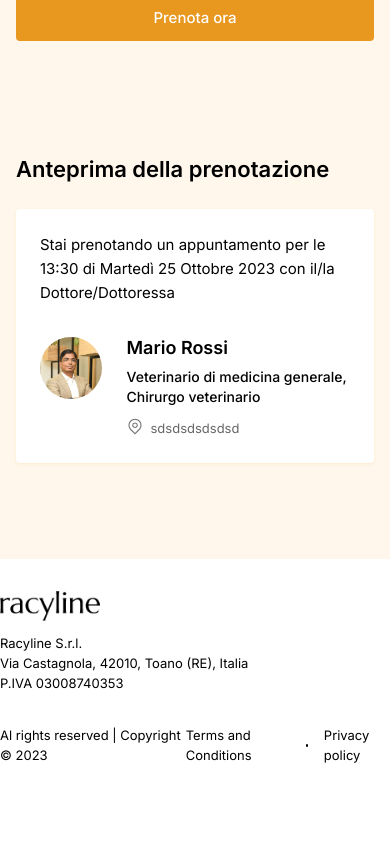
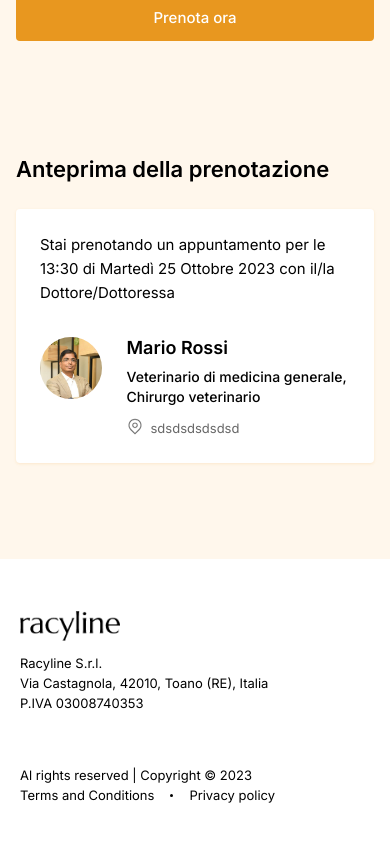
Before and after one commit to mahmudulhaquequdrati/racyline-frontend, a React (Vite) app: page /new-appointment in a window 390 px wide. Shown: the part 1031-1872 px from the top of the page. Before the commit the page ends 1828 px from the top, so only its background shows below. Built offline with nearby package versions, Linux system fonts and the light colour scheme.

Commit message:
fixes responsive issue in footer

```diff
--- a/src/components/common/Footer.jsx
+++ b/src/components/common/Footer.jsx
@@ -5,7 +5,7 @@ const Footer = () => {
   return (
     <footer className="py-8">
       <div className="container mx-auto">
-        <div>
+        <div className="p-5">
           <div className="w-[125px] mb-3">
             <img src={logo} className="w-[80%] md:w-[100%]" alt="logo" />
           </div>
@@ -18,7 +18,7 @@ const Footer = () => {
           </ul>
         </div>
 
-        <div className="flex justify-between mt-8">
+        <div className="flex flex-col sm:flex-row justify-between mt-3 sm:mt-8 p-5">
           <p className="text-[13px] leading-5">
             Al rights reserved | Copyright &copy; 2023
           </p>
```
